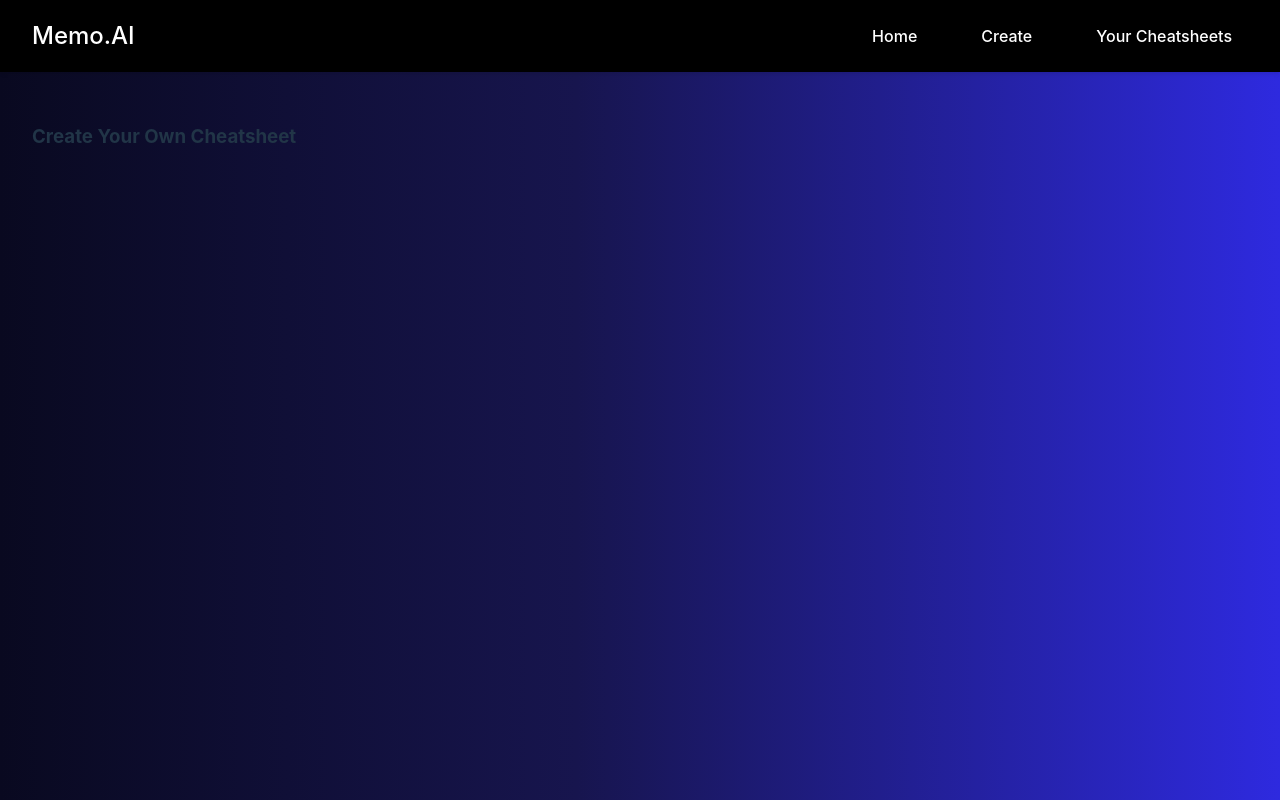
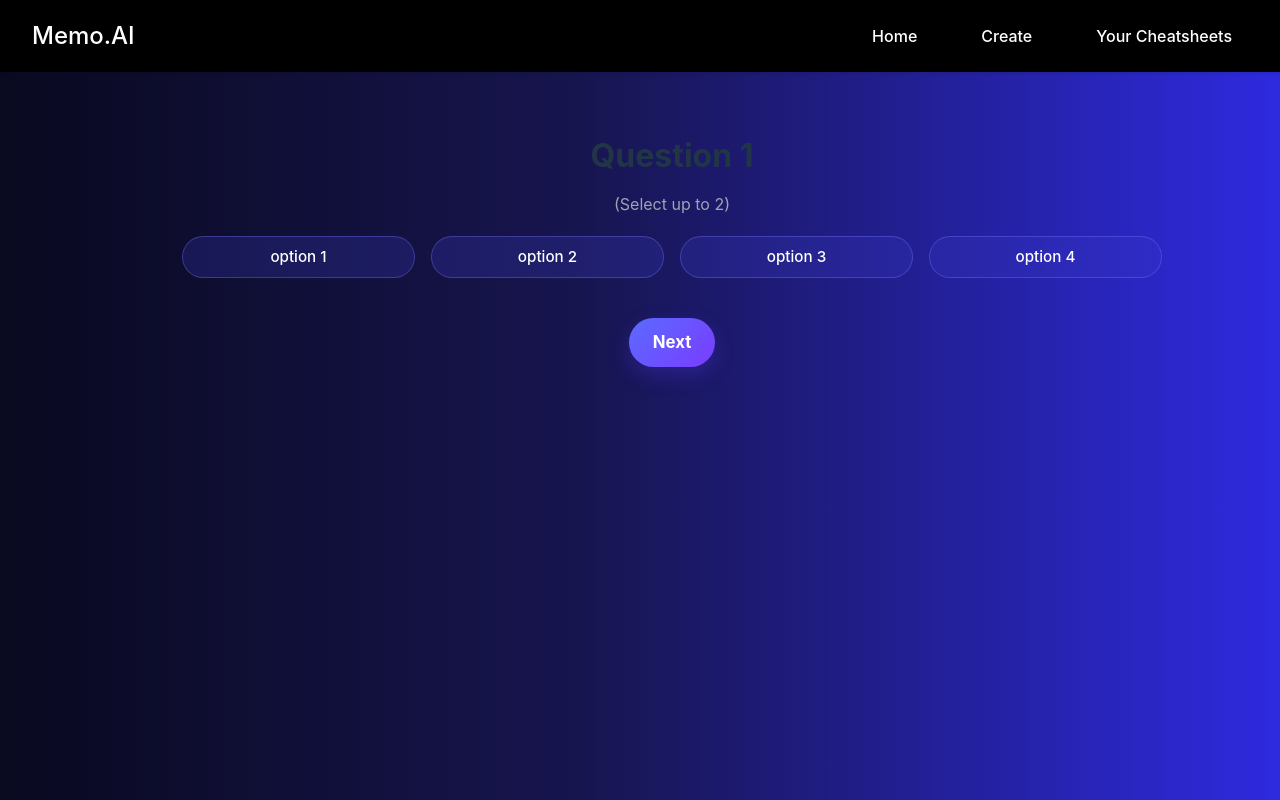
Before and after one commit to youssefjango/MAISHackathon2025, a React (Vite) app: page /create in a window 1280 px wide. Shown: the top 800 px of the page. Built offline with nearby package versions, Linux system fonts and the light colour scheme.

Commit message:
question front end done

```diff
--- a/src/components/Questions.jsx
+++ b/src/components/Questions.jsx
@@ -1,15 +1,33 @@
-import React, { useState } from "react";
+// src/components/QuestionPage.jsx
+import React, { useEffect, useState } from "react";
 
-const QuestionPage = ({ question, onNext }) => {
-  const [selected, setSelected] = useState(null);
+const Questions = ({ question, onNext }) => {
+  const [selected, setSelected] = useState([]);
+
+  // Reset selection when the question changes
+  // Prefer a stable key like question.id if available
+  useEffect(() => {
+    setSelected([]);
+  }, [question]);
 
   const handleSelect = (option) => {
-    setSelected(option);
+    // Check if option is already selected
+    if (selected.includes(option)) {
+      // Deselect it
+      setSelected(selected.filter((o) => o !== option));
+    } else {
+      // Add option to selection, but only if we haven't hit the limit
+      if (selected.length < question.maxSelections) {
+        setSelected([...selected, option]);
+      } else {
+        alert(`You can only select up to ${question.maxSelections} options.`);
+      }
+    }
   };
 
   const handleNext = () => {
-    if (!selected) {
-      alert("Please select an option!");
+    if (selected.length === 0) {
+      alert("Please select at least one option!");
       return;
     }
     onNext(selected);
@@ -18,24 +36,33 @@ const QuestionPage = ({ question, onNext }) => {
   return (
     <div className="question-container">
       <h2 className="question-title">{question.text}</h2>
+      <p className="selection-info">
+        (Select up to {question.maxSelections})
+      </p>
 
       <div className="options-grid">
-        {question.options.map((opt, i) => (
+        {question.options.map((opt, i) => {
+          const isSelected = selected.includes(opt);
+          return (
             <button
               key={i}
-            className={`option-btn ${selected === opt ? "selected" : ""}`}
+              type="button"
+              className={`option-btn ${isSelected ? "selected" : ""}`}
+              aria-pressed={isSelected}
+              data-selected={isSelected}
               onClick={() => handleSelect(opt)}
             >
               {opt}
             </button>
-        ))}
+          );
+        })}
       </div>
 
-      <button className="next-btn" onClick={handleNext}>
+      <button className="next-btn" onClick={handleNext} type="button">
         Next
       </button>
     </div>
   );
 };
 
-export default QuestionPage;
+export default Questions;
--- a/src/constants.js
+++ b/src/constants.js
@@ -1,17 +1,20 @@
 export const questions = [
   {
+    id: 0,
+    text: "Question 1",
+    options: ["option 1", "option 2", "option 3", "option 4"],
+    maxSelections: 2,
+  },
+  {
     id: 1,
-    text: "What topic do you want to study?",
-    options: ["Math", "Physics", "Programming", "Art"],
+    text: "Question 2",
+    options: ["option 1", "option 2", "option 3", "option 4"],
+    maxSelections: 3,
   },
   {
     id: 2,
-    text: "What difficulty level do you want?",
-    options: ["Beginner", "Intermediate", "Advanced"],
-  },
-  {
-    id: 3,
-    text: "How much time can you spend per day?",
-    options: ["< 1 hour", "1-2 hours", "3+ hours"],
+    text: "Question 3",
+    options: ["option 1", "option 2", "option 3"],
+    maxSelections: 1,
   },
 ];
--- a/src/css/App.css
+++ b/src/css/App.css
@@ -40,3 +40,83 @@
 .read-the-docs {
   color: #888;
 }
+
+/* ========= Quiz / Questions styles ========= */
+.question-container {
+  display: flex;
+  flex-direction: column;
+  align-items: center;
+  gap: 0.5rem;
+  padding: 1.5rem 1rem;
+}
+
+.question-title {
+  font-size: clamp(1.25rem, 2.2vw + 0.5rem, 2rem);
+  font-weight: 700;
+  margin: 0.25rem 0 0.25rem;
+  text-align: center;
+}
+
+.selection-info {
+  color: #a0a3b1;
+  margin: 0 0 0.75rem;
+}
+
+.options-grid {
+  display: grid;
+  grid-template-columns: repeat(auto-fit, minmax(160px, 1fr));
+  gap: 0.75rem 1rem;
+  width: 100%;
+  max-width: 980px;
+}
+
+.option-btn {
+  border: 1px solid rgba(120, 120, 255, 0.35);
+  background: rgba(60, 60, 200, 0.25);
+  color: #ffffff;
+  border-radius: 9999px;
+  padding: 0.65rem 1rem;
+  font-size: 0.95rem;
+  cursor: pointer;
+  transition: background 160ms ease, color 160ms ease, transform 40ms ease;
+}
+
+.option-btn:hover {
+  background: rgba(90, 90, 230, 0.35);
+}
+
+.option-btn:active {
+  transform: translateY(1px);
+}
+
+/* Selected state – vivid green pill */
+.option-btn.selected,
+.option-btn[data-selected="true"] {
+  background: #10b981; /* emerald-500 */
+  border-color: #10b981;
+  color: #0b1120; /* dark text for better contrast */
+  font-weight: 600;
+}
+
+/* Next button: larger and spaced farther from options */
+.next-btn {
+  margin-top: 2rem; /* puts it farther below the grid */
+  padding: 0.9rem 1.5rem; /* larger than option buttons */
+  font-size: 1.05rem;
+  font-weight: 700;
+  border-radius: 9999px;
+  border: none;
+  color: #fff;
+  background: linear-gradient(135deg, #5b6bff 0%, #7a3cff 100%);
+  cursor: pointer;
+  box-shadow: 0 8px 20px rgba(90, 60, 255, 0.25);
+}
+
+.next-btn:hover {
+  filter: brightness(1.05);
+}
+
+.next-btn:disabled {
+  opacity: 0.6;
+  cursor: not-allowed;
+}
--- a/src/pages/Create.jsx
+++ b/src/pages/Create.jsx
@@ -1,9 +1,46 @@
-function Create() {
-    return (
-        <>
-            <h3>Create Your Own Cheatsheet</h3>
-        </>
-    )
+import React, { useState } from "react";
+import { questions } from "../constants";
+import QuestionPage from "../components/Questions";
+
+export default function Create() {
+  const [currentIndex, setCurrentIndex] = useState(0);
+  const [answers, setAnswers] = useState([]);
+
+  const handleCurrent = (selectedOptions) => {
+
+    // 1. Define the new answer payload
+    const newAnswerPayload = {
+      questionId: questions[currentIndex].id,
+      answers: selectedOptions,
+    };
+
+    // 2. Use the safe functional update for state
+    setAnswers((currentAnswers) => [...currentAnswers, newAnswerPayload]);
+
+    // 3. Check if we are on the last question
+    const isLastQuestion = currentIndex === questions.length - 1;
+
+    if (isLastQuestion) {
+      // We are on the last question.
+      // The 'answers' state variable is not updated yet (it's stale).
+      // To log the *full* list, we manually create it by combining
+      // the (stale) 'answers' state with our new payload.
+      const finalAnswers = [...answers, newAnswerPayload];
+
+      console.log("Final answers:", finalAnswers);
+      alert("Cheatsheet setup complete!");
+
+      // You would send 'finalAnswers' to your API here, not 'answers'
+
+    } else {
+      // Not the last question, just advance the index
+      setCurrentIndex((prev) => prev + 1);
+    }
+  };
+
+  return (
+    <div className="create-container">
+      <QuestionPage question={questions[currentIndex]} onNext={handleCurrent} />
+    </div>
+  );
 }
-
-export default Create
```
Also changed, not shown: src/components/Create.jsx (deleted, +0 -33 lines). Lines whose indentation alone changed are shown as unchanged.
